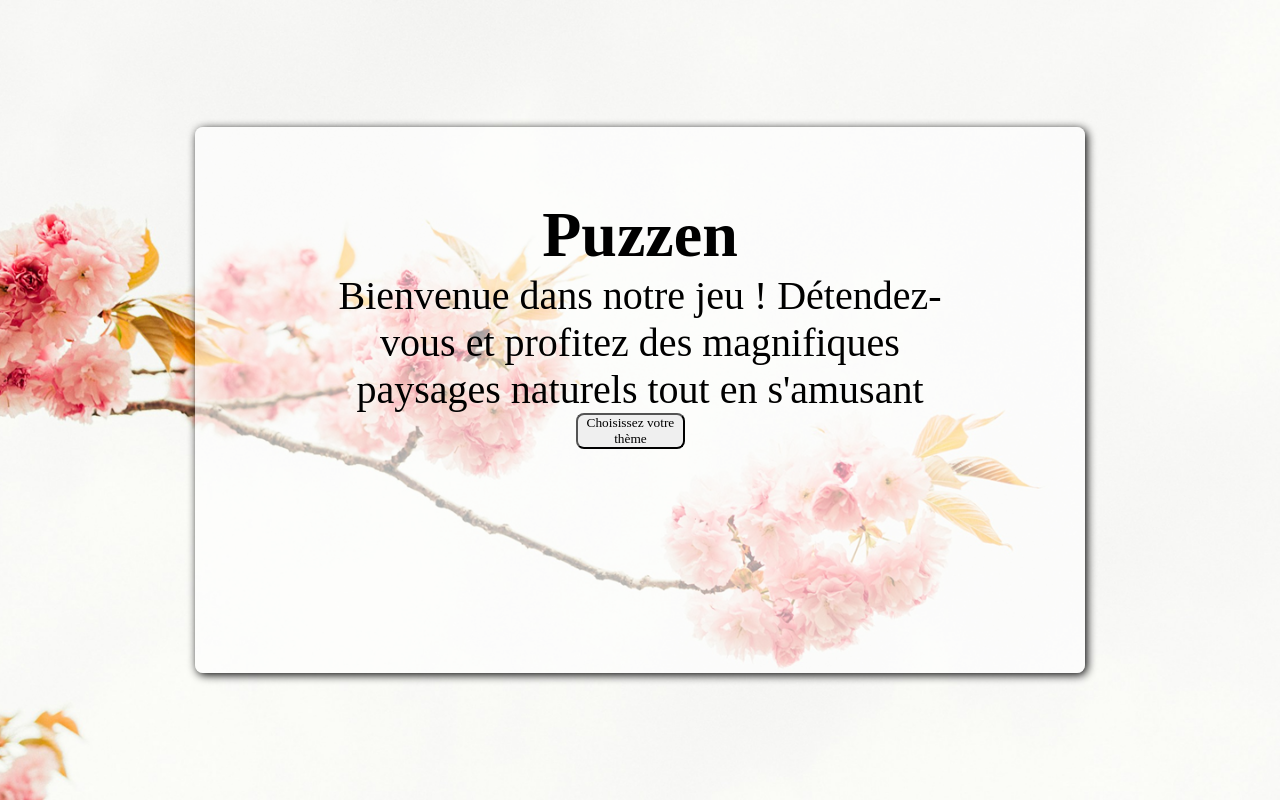
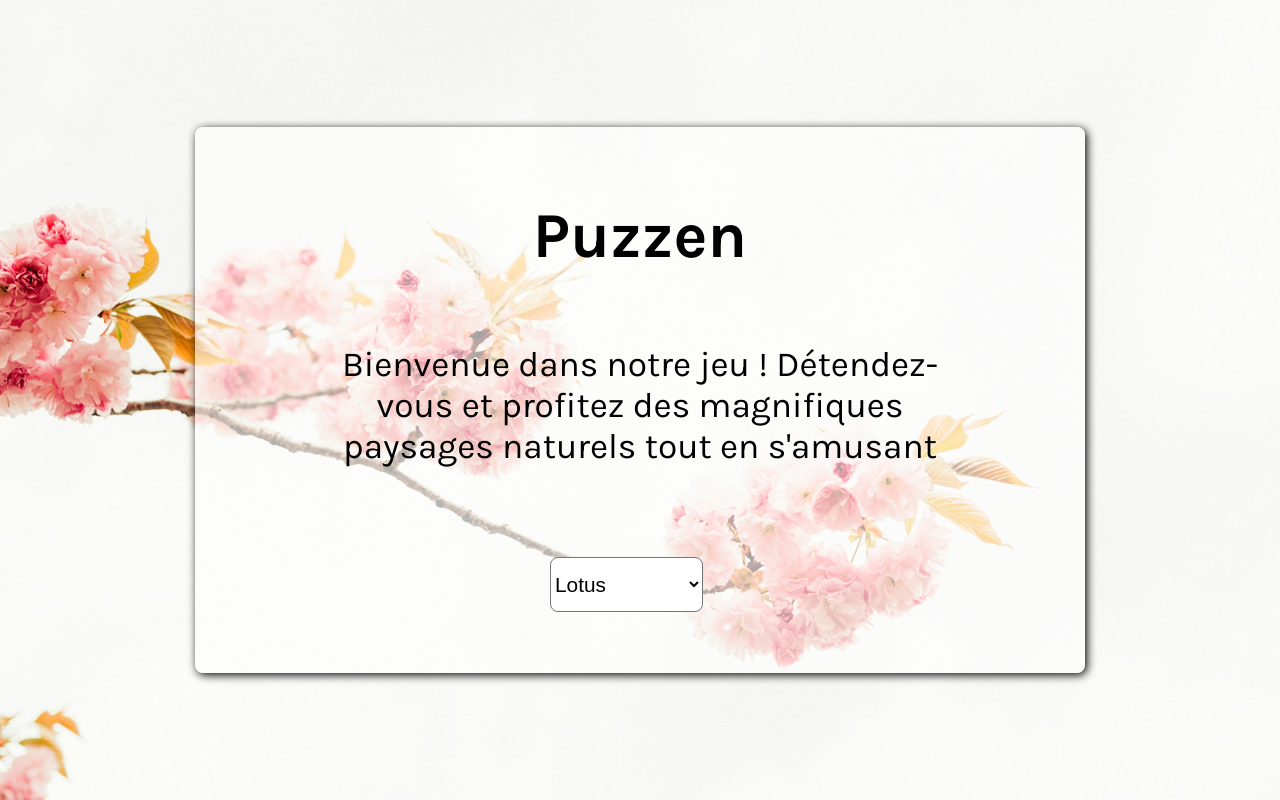
Before and after one commit to alesbesdria/hackaton-puzzlegame, a React (Vite) app: page / in a window 1280 px wide. Built offline with nearby package versions, Linux system fonts and the light colour scheme.

Commit message:
HomePage ok

```diff
--- a/src/css/Home.css
+++ b/src/css/Home.css
@@ -1,3 +1,5 @@
+@import url('https://fonts.googleapis.com/css2?family=Karla:ital,wght@0,200..800;1,200..800');
+
 .background{
     background-image: url('../../public/Background_Sakura.png');
     height: 100vh;
@@ -16,17 +18,25 @@
     box-shadow: 2px 2px 10px;
 }
 
-.button-theme{
+.select-theme{
     max-width: 85%;
     max-height: 30%;
     border-radius: 8px;
+    width: 180px;
+    height: 10%;
+    margin-top: 50%;
+    font-size: 1.3rem;
+    background: rgba(255, 255, 255);
 }
 h1{
     font-size: 4rem;
     padding-top: 8%;
+    font-family: karla;
 }
 p{
-    font-size: 2.5rem;
+    font-size: 2.2rem;
     text-align: center;
     max-width: 80vh;
+    padding-top: 8%;
+    font-family: karla;
 }
--- a/src/pages/Homepage.jsx
+++ b/src/pages/Homepage.jsx
@@ -1,16 +1,21 @@
-import '../css/Home.css'
+import "../css/Home.css";
 
 export default function Accueil() {
   return (
     <>
       <div className="background">
-        <div className='container'>
+        <div className="container">
           <h1 className="title">Puzzen</h1>
           <p className="explication">
             Bienvenue dans notre jeu ! Détendez-vous et profitez des magnifiques
             paysages naturels tout en s'amusant
           </p>
-          <button className='button-theme'>Choisissez votre thème</button>
+          <select className="select-theme">
+            <option value="">Lotus</option>
+            <option value="">Plage</option>
+            <option value="">Cascade</option>
+            <option value="">Méditation</option>
+          </select>
         </div>
       </div>
     </>
```
